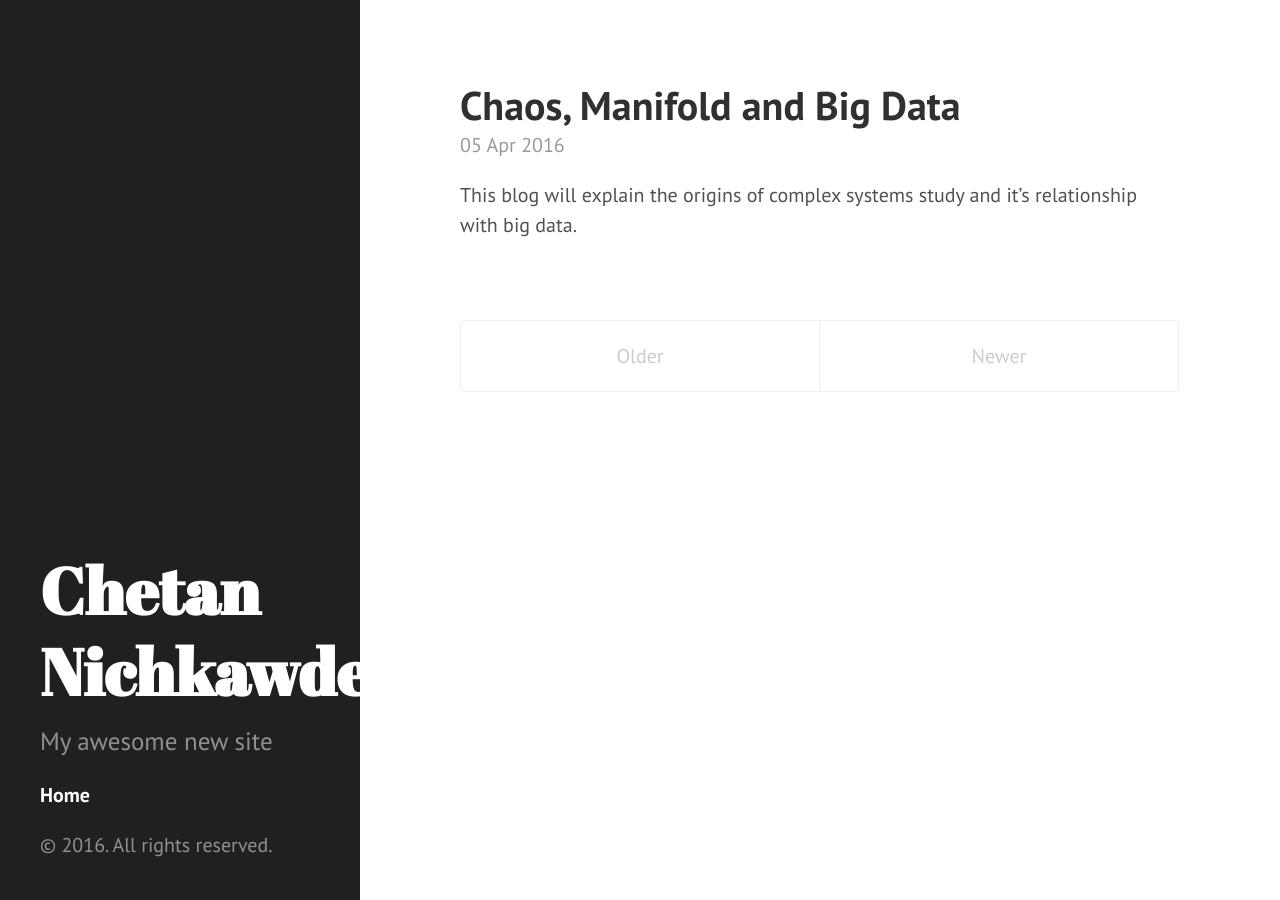
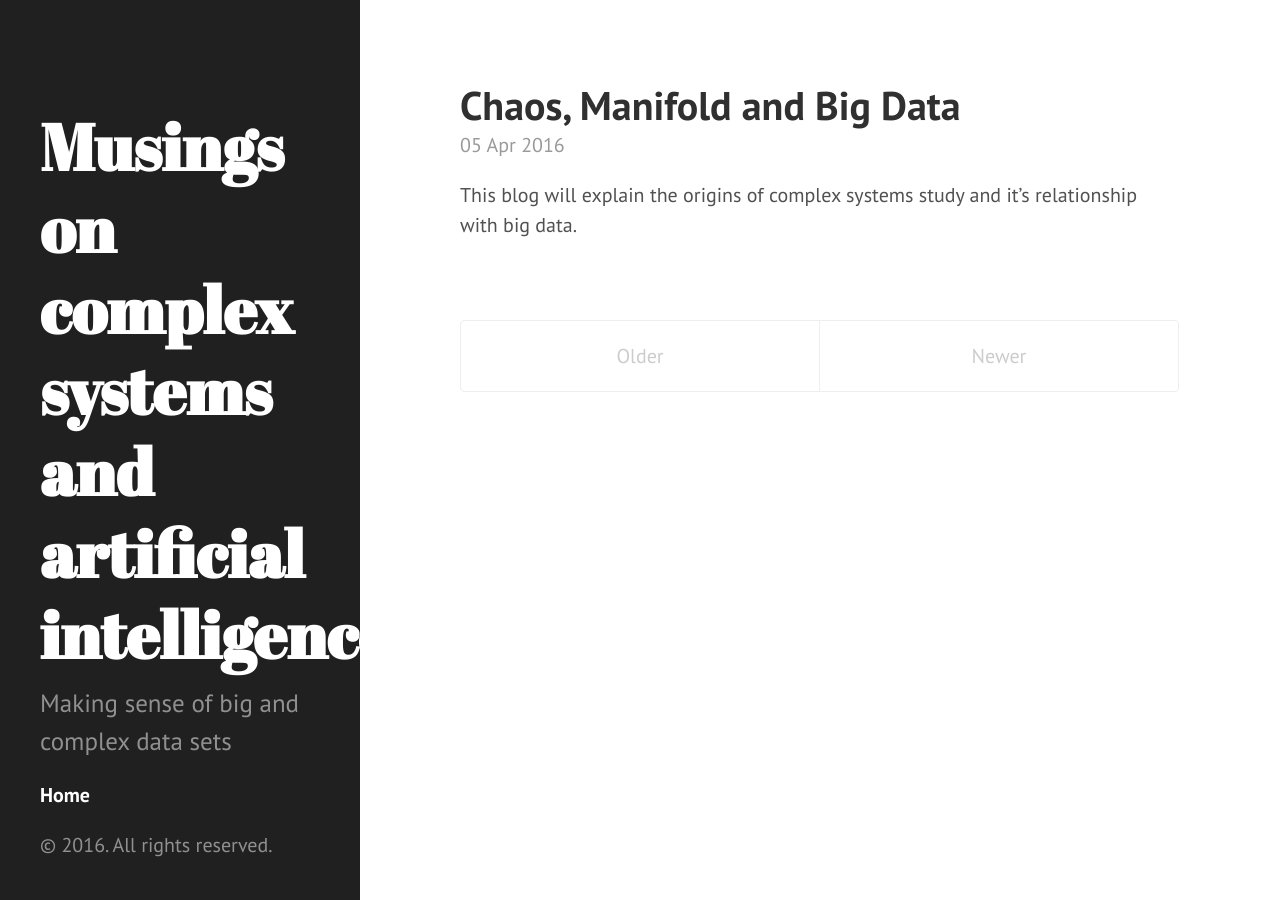
Before and after one commit to cnichkawde/cnichkawde.github.io, a Jekyll site: the page built from index.html, in a window 1280 px wide. Built offline with Jekyll 4.4.1, drawn with Linux system fonts in a browser that asks for light colours; the list of posts is cut into pages by our own code.

Commit message:
Update _config.yml

```diff
--- a/_config.yml
+++ b/_config.yml
@@ -2,7 +2,7 @@ excerpt_separator: ""
 pygments: true
 markdown: kramdown
 url: http://cnichkawde.github.io
-title: Chetan Nichkawde
-tagline: A log of everyday life
-description: My awesome new site
+title: Musings on complex systems and artificial intelligence
+tagline: From randomness to order
+description: Making sense of big and complex data sets
 paginate: 5
```
